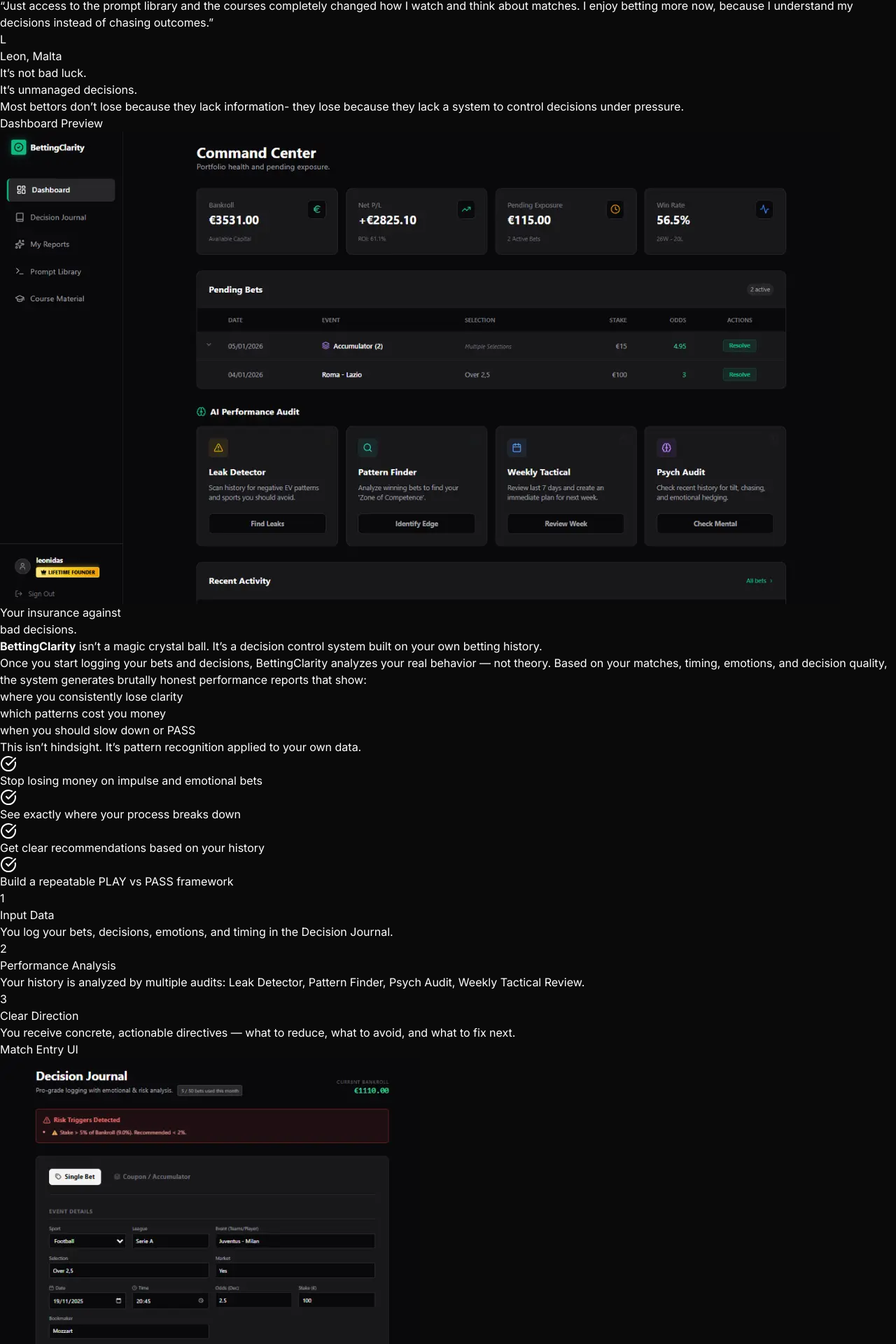
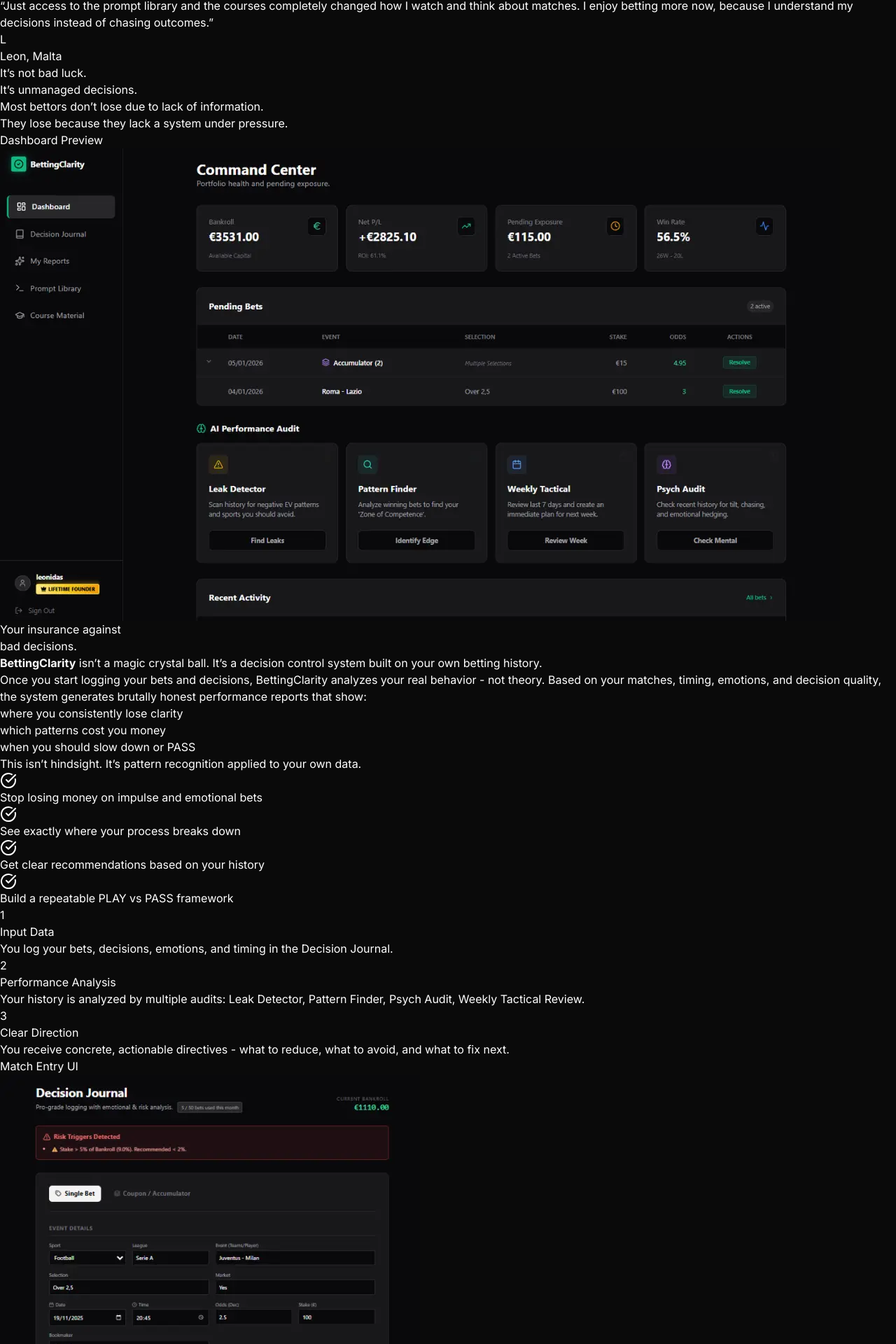
Before and after one commit to armatabianconera/BettingClarity, a React (Vite) app: page / in a window 1280 px wide. Shown: the part 716-2636 px from the top of the page at 70% size. Built offline with nearby package versions, Linux system fonts and the light colour scheme.

Commit message:
wyjebane dashe

```diff
--- a/src/App.jsx
+++ b/src/App.jsx
@@ -228,7 +228,7 @@
       <div className="max-w-7xl mx-auto px-4 sm:px-6 lg:px-8 relative z-10 text-center">
 
         {/* Headline */}
-           <h1 className="text-6xl md:text-8xl lg:text-9xl font-bold text-white tracking-tighter mb-40 leading-[1.1]">
+           <h1 className="text-5xl md:text-7xl lg:text-8xl font-bold text-white tracking-tighter mb-40 leading-[1.1]">
         Stop Guessing. <br className="hidden md:block" />
         <span className="text-transparent bg-clip-text bg-gradient-to-r from-emerald-400 via-emerald-200 to-white">
           Start Deciding.
@@ -305,8 +305,9 @@
             It’s unmanaged decisions.
           </span>
         </h2>
-        <p className="text-2xl md:text-3xl text-zinc-300 max-w-4xl mx-auto leading-relaxed font-light">
-          Most bettors don’t lose because they lack information- they lose because they lack a system to control decisions under pressure.
+        <p className="text-sm md:text-base text-white/60 max-w-2xl mx-auto leading-relaxed font-normal">
+          Most bettors don’t lose due to lack of information. <br className="hidden md:block" />
+          They lose because they lack a system under pressure.
         </p>
       </div>
     </div>
@@ -358,7 +359,7 @@
             <strong>BettingClarity</strong> isn’t a magic crystal ball. It’s a decision control system built on your own betting history.
           </p>
           <p className="text-lg text-zinc-400 mb-6 leading-relaxed">
-            Once you start logging your bets and decisions, BettingClarity analyzes your real behavior — not theory. Based on your matches, timing, emotions, and decision quality, the system generates brutally honest performance reports that show:
+            Once you start logging your bets and decisions, BettingClarity analyzes your real behavior - not theory. Based on your matches, timing, emotions, and decision quality, the system generates brutally honest performance reports that show:
           </p>
           <ul className="list-disc pl-5 text-zinc-400 mb-8 space-y-1">
              <li>where you consistently lose clarity</li>
@@ -409,7 +410,7 @@
                 <div className="w-10 h-10 rounded-full bg-white flex items-center justify-center text-black font-bold text-sm shadow-[0_0_15px_rgba(255,255,255,0.2)] flex-shrink-0">3</div>
                   <div className="ml-4">
                     <div className="text-white font-bold tracking-wide mb-1">Clear Direction</div>
-                    <p className="text-zinc-500 text-sm">You receive concrete, actionable directives — what to reduce, what to avoid, and what to fix next.</p>
+                    <p className="text-zinc-500 text-sm">You receive concrete, actionable directives - what to reduce, what to avoid, and what to fix next.</p>
                 </div>
               </div>
             </div>
@@ -551,7 +552,7 @@
     {
       id: 'leak',
       title: "Leak Detector",
-      desc: "Identifies patterns that consistently cost you money — markets, timing, or behaviors you repeat without noticing.",
+      desc: "Identifies patterns that consistently cost you money - markets, timing, or behaviors you repeat without noticing.",
       icon: Search,
       color: "text-red-500",
       bg: "bg-red-500/10 border-red-500/20"
```
